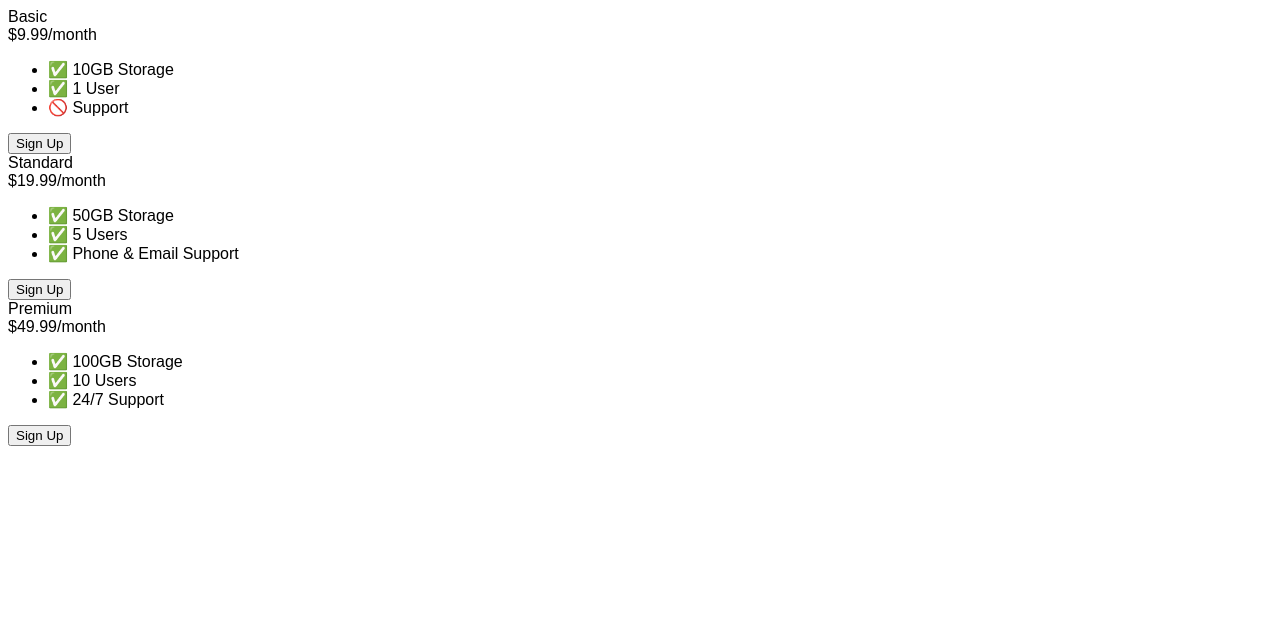
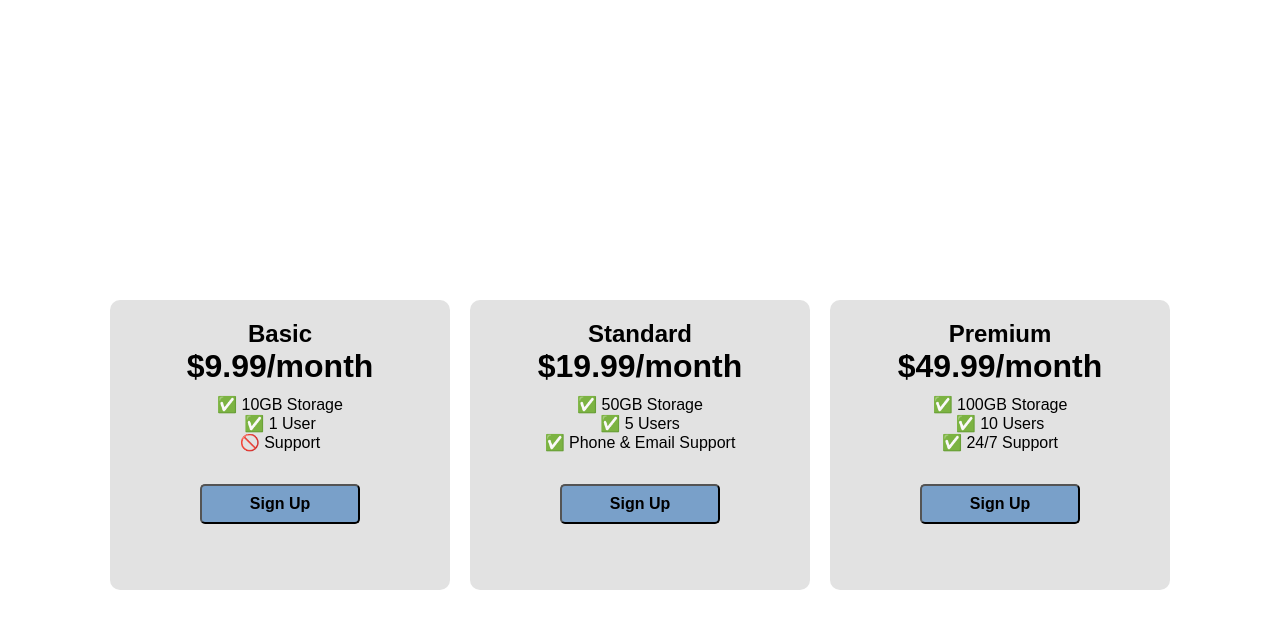
Before and after one commit to alecksmae/fullstack-bootcamp, a plain HTML site: page 2. CSS/9.4 Flexbox Pricing Table Project/index.html in a window 1280 px wide. Drawn offline with Linux system fonts and the light colour scheme; a web font is replaced by a local one.

Commit message:
css: 9.4 Flexbox Pricing Table Project

```diff
--- a/2. CSS/9.4 Flexbox Pricing Table Project/index.html
+++ b/2. CSS/9.4 Flexbox Pricing Table Project/index.html
@@ -13,8 +13,57 @@
         font-family: "Sono", sans-serif;
       }
 
+      .pricing-container {
+        display: flex;
+        flex-direction: column;
+        align-items: center;
+        gap: 10px;
+      }
+
+      .pricing-plan {
+        background-color: rgb(226, 226, 226);
+        border-radius: 10px;
+        text-align: center;
+        padding: 20px;
+        width: 300px;
+        height: 250px;
+      }
+      .plan-title {
+        font-size: 1.5rem;
+        font-weight: bold;
+      }
+
+      .plan-price {
+        font-size: 2rem;
+        font-weight: bold;
+        margin-bottom: 10px;
+      }
+
+      ul {
+        list-style-type: none;
+        margin: 0;
+        padding-left: 0;
+      }
+
+      .plan-button {
+        margin: 2rem;
+        height: 2.5rem;
+        width: 10rem;
+        border-radius: 5px;
+        background-color: rgb(121, 160, 201);
+        font-size: 1rem;
+        font-weight: bold;
+      }
+
       /* Hint: What can you do with a media query and flexbox? */
-      @media (max-width: 1250px) {
+      @media (min-width: 1250px) { /* This will considered as my small screen */
+        .pricing-container {
+          flex-direction: row;
+          justify-content: center;
+          margin-top: 300px;
+          gap: 20px;
+        }
+
       }
     </style>
   </head>
```
